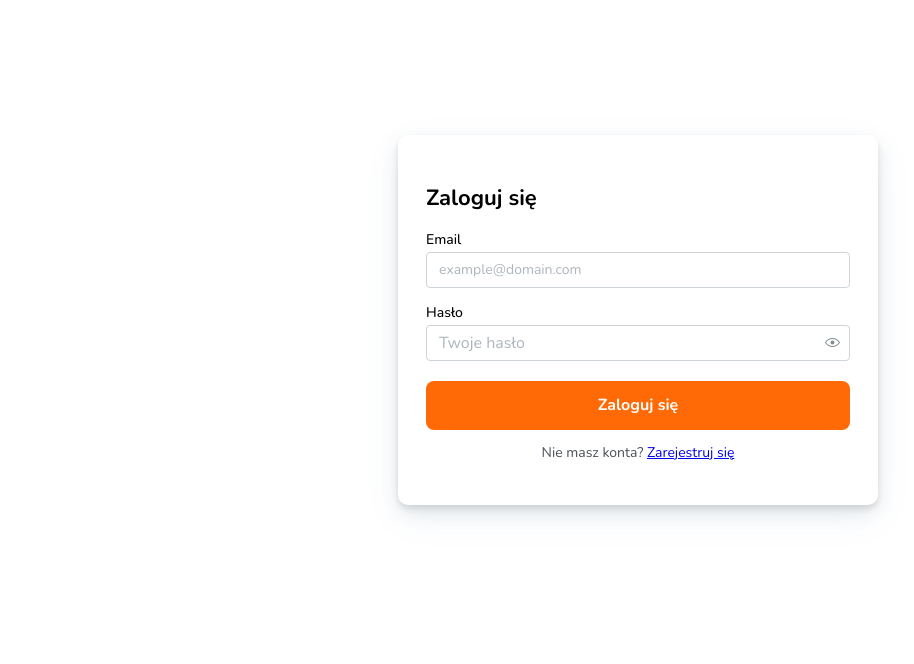
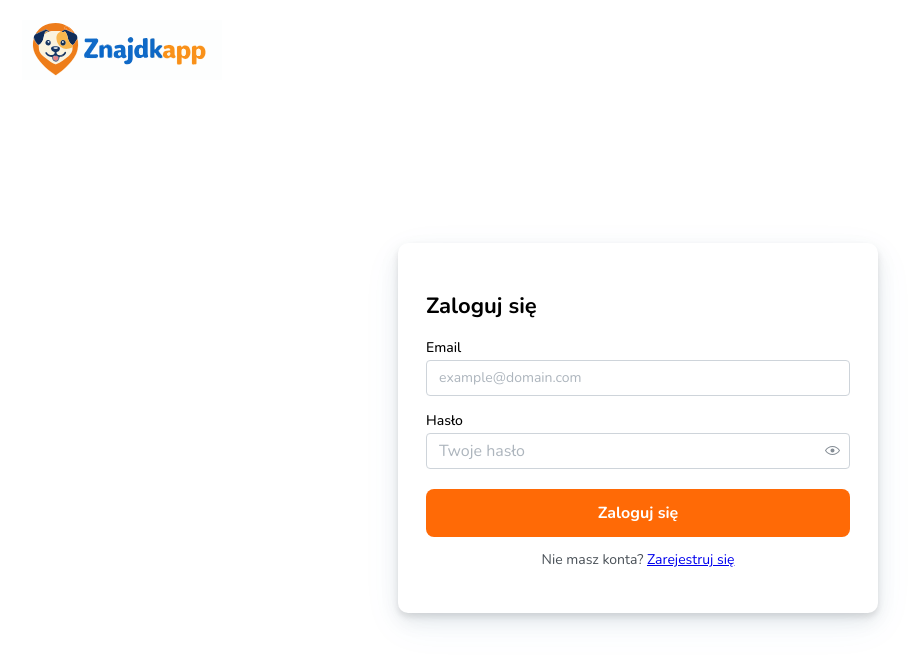
Before and after one commit to KlaudiaDabrowska/znajdkapp, a Next.js app in the folder client/: page /login in a window 1280 px wide. Shown: the top 664 px of the page, without its empty margins (2-916 px from the left). Built offline with nearby package versions, Linux system fonts and the light colour scheme.

Commit message:
feat(layout): add navbar to layout with conditional logo display on auth pages

```diff
--- a/client/app/layout.tsx
+++ b/client/app/layout.tsx
@@ -7,6 +7,7 @@ import {
   mantineHtmlProps,
 } from "@mantine/core";
 import { nunito, theme } from "./theme";
+import { Navbar } from "@/components/Navbar";
 
 export const metadata: Metadata = {
   title: "Create Next App",
@@ -24,7 +25,10 @@ export default function RootLayout({
         <ColorSchemeScript />
       </head>
       <body className={`${nunito.variable} ${nunito.variable} antialiased`}>
-        <MantineProvider theme={theme}>{children}</MantineProvider>
+        <MantineProvider theme={theme}>
+          <Navbar />
+          {children}
+        </MantineProvider>
       </body>
     </html>
   );
--- a/client/app/page.tsx
+++ b/client/app/page.tsx
@@ -1,11 +1,9 @@
 import { FoundSection } from "@/components/FoundSection";
 import { HeroSection } from "@/components/HeroSection";
-import { Navbar } from "@/components/Navbar";
 
 export default function Home() {
   return (
     <>
-      <Navbar />
       <HeroSection />
       <FoundSection />
     </>
--- a/client/components/Navbar/Navbar.tsx
+++ b/client/components/Navbar/Navbar.tsx
@@ -5,18 +5,38 @@ import { useDisclosure } from "@mantine/hooks";
 import classes from "./Navbar.module.css";
 import logo from "../../public/logo.svg";
 import Image from "next/image";
+import { usePathname } from "next/navigation";
 import { Menu } from "./components/Menu";
 import { SignInButtons } from "./components/SignInButtons";
+import Link from "next/link";
+
+const Logo = () => <Image src={logo} width={200} height={100} alt="Logo" />;
 
 export const Navbar = () => {
   const [drawerOpened, { toggle: toggleDrawer, close: closeDrawer }] =
     useDisclosure(false);
+  const pathname = usePathname() || "";
+  const showOnlyLogo = pathname === "/login" || pathname === "/register";
+
+  if (showOnlyLogo) {
+    return (
+      <header>
+        <Box h="100%" mx="lg">
+          <Link href="/">
+            <Logo />
+          </Link>
+        </Box>
+      </header>
+    );
+  }
 
   return (
     <Box>
       <header>
         <Group justify="space-between" h="100%" mx="lg">
-          <Image src={logo} width={200} height={100} alt="Logo" />
+          <Link href="/">
+            <Logo />
+          </Link>
           <Group h="100%" gap={30} visibleFrom="sm">
             <Menu />
           </Group>
```
